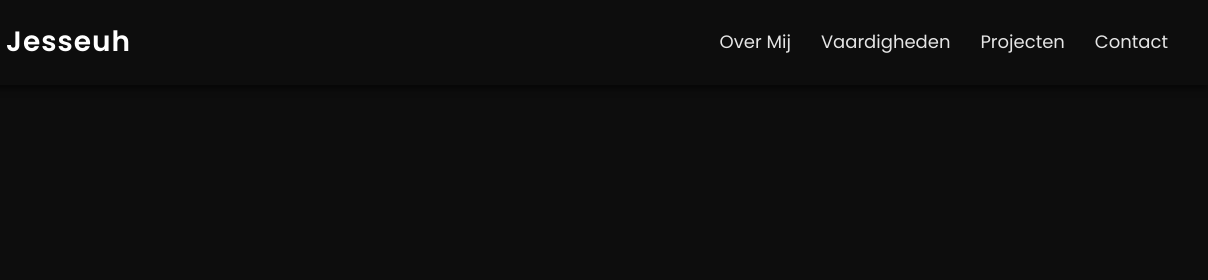
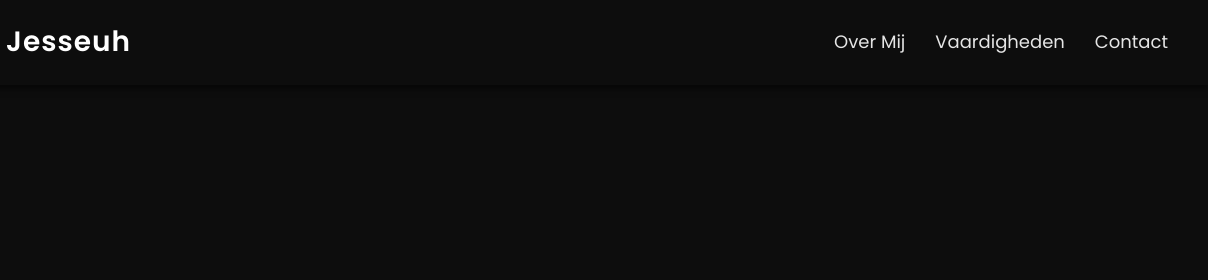
Before and after one commit to jessuhhhhh/jessuhhhhh.github.io, a plain HTML site: page index.html in a window 1280 px wide. Shown: the top 280 px of the page, 72-1280 px from the left. Drawn offline with Linux system fonts and the light colour scheme.

Commit message:
Update index.html

```diff
--- a/index.html
+++ b/index.html
@@ -19,7 +19,6 @@
             <ul>
                 <li><a href="#over-mij">Over Mij</a></li>
                 <li><a href="#vaardigheden">Vaardigheden</a></li>
-                <li><a href="#projecten">Projecten</a></li>
                 <li><a href="#contact">Contact</a></li>
             </ul>
         </nav>
```
